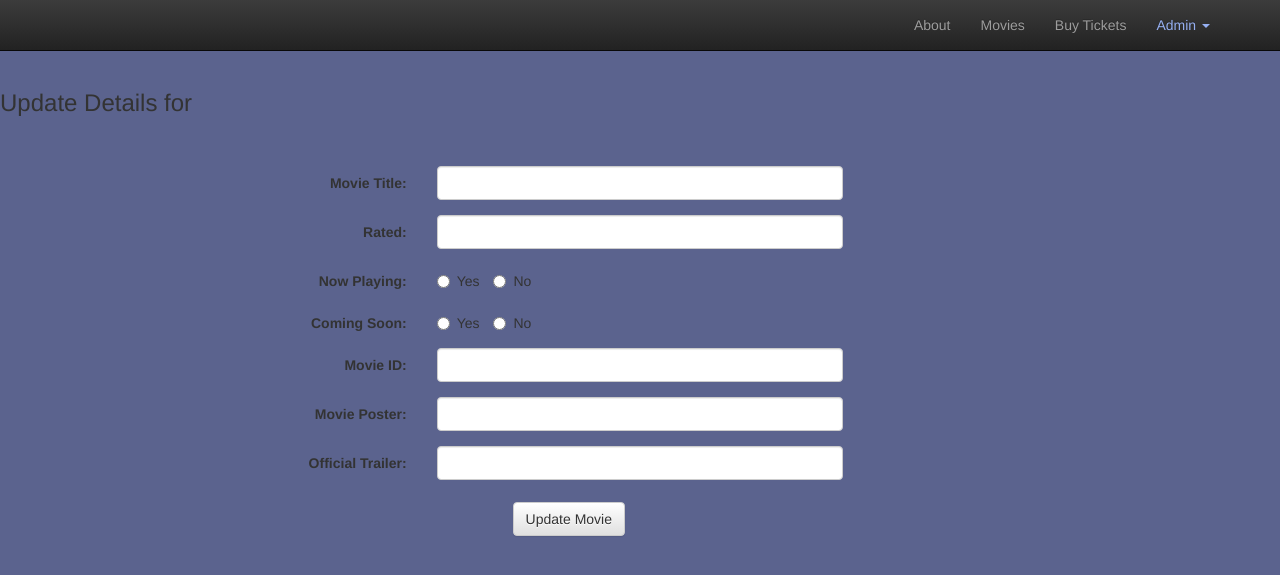
After one commit to KatieUde/rwt_php, a PHP site: template templates/edit_movie.html.twig in a window 1280 px wide. The commit adds this page. Shown: the top 575 px of the page. Run offline with PHP 8.4, Linux system fonts and the light colour scheme; the template is opened without the code that fills it, so the values that code supplies are empty; some libraries are stand-ins or nearby versions.

```diff
--- a/templates/add_movies.html.twig
+++ b/templates/add_movies.html.twig
@@ -7,7 +7,7 @@
 
   <!-- FORM FOR NEW MOVIE CREATION -->
 
-  <form class="form-horizontal" action="/add_movies" method="post">
+  <form class="form-horizontal" action="/movies" method="post">
     <div class="form-group">
       <label for="movie_title" class="col-sm-2 col-sm-offset-2 control-label">Movie Title:</label>
         <div class="col-sm-4">
@@ -89,10 +89,10 @@
               <td class="table_body">{{movie.movie_name}}</td>
               <td class="table_body">{{movie.rating}}</td>
                 <td class="table_body">
-                  <a href="/edit_movie/{{movie.id}}">Edit</a>
+                  <a href="/movie/{{movie.id}}/edit">Edit</a>
                 </td>
                 <td class="table_body">
-                  <a href="/delete_movies/{{movie.id}}">Delete</a>
+                  <a href="/movie/{{movie.id}}/delete">Delete</a>
                 </td>
                 {% endfor %}
             </table>
--- /dev/null
+++ b/templates/edit_movie.html.twig
@@ -0,0 +1,73 @@
+{% extends "layout.html.twig" %}
+
+{% block content %}
+
+<div id="update_movie">
+  <h3>Update Details for {{movie.movie_name}} </h3>
+
+  <br>
+  <br>
+
+  <form class="form-horizontal" action="/movie/{id}/edit" method="post">
+    <div>
+      <input type="hidden" name="id" value="movie.id">
+    </div>
+    <div class="form-group">
+      <label for="movie_title" class="col-sm-2 col-sm-offset-2 control-label">Movie Title:</label>
+        <div class="col-sm-4">
+          <input type="text" class="form-control" name="movie_name" value="{{movie.movie_name}}"></input>
+        </div>
+      </div>
+      <div class="form-group">
+        <label for="rating" class="col-sm-2 col-sm-offset-2 control-label">Rated:</label>
+          <div class="col-sm-4">
+            <input type="text" class="form-control" name="rating" value="{{movie.rating}}"></input>
+          </div>
+        </div>
+      <div class="form-group">
+        <label for="now_playing" class="col-sm-2 col-sm-offset-2 control-label">Now Playing:</label>
+          <div class="col-sm-4">
+            <label class="radio-inline">
+              <input type="radio" class="" name="playing_now" value="{{movie.playing_now}}">Yes</input>
+            </label>
+            <label class="radio-inline">
+              <input type="radio" class="" name="playing_now" value="{{movie.playing_now}}">No</input>
+            </label>
+          </div>
+        </div>
+        <div class="form-group">
+          <label for="coming_soon" class="col-sm-2 col-sm-offset-2 control-label">Coming Soon:</label>
+            <div class="col-sm-4">
+              <label class="radio-inline">
+                <input type="radio" class="" name="upcoming" value="{{movie.upcoming}}">Yes</input>
+              </label>
+              <label class="radio-inline">
+                <input type="radio" class="" name="upcoming" value="{{movie.upcoming}}">No</input>
+              </label>
+            </div>
+          </div>
+        <div class="form-group">
+          <label for="movie_id" class="col-sm-2 col-sm-offset-2 control-label">Movie ID:</label>
+            <div class="col-sm-4">
+              <input type="text" class="form-control" name="omdb_id" value="{{movie.omdb_id}}"></input>
+            </div>
+          </div>
+        <div class="form-group">
+          <label for="movie_poster" class="col-sm-2 col-sm-offset-2 control-label">Movie Poster:</label>
+            <div class="col-sm-4">
+              <input type="text" class="form-control" name="omdb_poster" value="{{movie.omdb_poster}}"></input>
+            </div>
+          </div>
+        <div class="form-group">
+          <label for="official_trailer" class="col-sm-2 col-sm-offset-2 control-label">Official Trailer:</label>
+            <div class="col-sm-4">
+              <input type="text" class="form-control" name="youtube" value="{{movie.youtube}}"></input>
+            </div>
+          </div>
+        <div class="col-sm-6 control-label">
+          <button class="btn btn-default" type="submit" name="submit" value="submit">Update Movie</button>
+        </div>
+      </form>
+    </div>
+
+{% endblock %}
--- /dev/null
+++ b/templates/edit_ticket_detail.html.twig
@@ -0,0 +1,6 @@
+{% extends 'layout.html.twig' %}
+
+{% block content %}
+
+
+{% endblock %}
--- a/templates/header.html.twig
+++ b/templates/header.html.twig
@@ -5,8 +5,8 @@
     <!-- <%= link_to "RW Theatre", '#' %> -->
     <nav>
       <ul class="nav navbar-nav navbar-right">
-        <li class="nav-list"><a href="/about">About</a></li>
-        <li><a href="/movies">Movies</a></li>
+        <li class="nav-list"><a href="#">About</a></li>
+        <li><a href="/movie_list">Movies</a></li>
         <li><a href="#">Buy Tickets</a></li>
         <li class="dropdown">
           <a id="main-drop" class="dropdown-toggle" data-toggle="dropdown" role="button" aria-haspopup="true" aria-expanded="false">Admin <span class="caret"></span></a>
--- a/templates/layout.html.twig
+++ b/templates/layout.html.twig
@@ -32,5 +32,6 @@
           {% block content %}{% endblock %}
 
         {% block footer %}{% endblock %}
+
       </body>
     </html>
--- a/templates/manage_theatre.html.twig
+++ b/templates/manage_theatre.html.twig
@@ -11,10 +11,10 @@
       <div class="row">
         <div class="col-sm-offset-2 col-sm-8">
           <div class="list-group" id="admin-manage-list">
-            <a href="/add_movies" class="list-group-item">Add & Edit Movies</a>
+            <a href="/movies" class="list-group-item">Add & Edit Movies</a>
             <a href="/viewing_rooms" class="list-group-item">Add & Edit Auditoriums</a>
             <a href="/ticket_details" class="list-group-item">Add & Edit Ticket Details</a>
-            <a href="/viewings" class="list-group-item">Add & Edit Viewings</a>
+            <a href="/movie_times" class="list-group-item">Add & Edit Viewings</a>
           </div>
         </div>
       </div>
--- a/templates/ticket_details.html.twig
+++ b/templates/ticket_details.html.twig
@@ -48,7 +48,7 @@
             <td class="table_body">{{ticket_detail.ticket_style}}</td>
             <td class="table_body">{{ticket_detail.ticket_cost}}</td>
               <td class="table_body">
-                <a href="{{ '/edit_ticket_details' }}">Edit</a>
+                <a href="/ticket_detail/{{ticket_detail.id}}/edit">Edit</a>
               </td>
               <td class="table_body">
                 <a href=">{{ '/delete_ticket_details' }}">Delete</a>
--- a/templates/viewing_rooms.html.twig
+++ b/templates/viewing_rooms.html.twig
@@ -48,10 +48,10 @@
             <td class="table_body">{{viewing_room.room_number}}</td>
             <td class="table_body">{{viewing_room.seat_max}}</td>
               <td class="table_body">
-                <a href="{{ '/edit_viewing_rooms' }}">Edit</a>
+                <a href="/viewing_room/{{viewing_room.id}}/edit">Edit</a>
               </td>
               <td class="table_body">
-                <a href=">{{ '/delete_viewing_rooms' }}">Delete</a>
+                <a href="/viewing_room/{{viewing_room.id}}/delete">Delete</a>
               </td>
               {% endfor %}
           </table>
--- a/web/css/main.css
+++ b/web/css/main.css
@@ -23,7 +23,7 @@ a.drop-list {
   text-align: center;
 }
 
-#main-page-movies {
+.main-page-movies {
   text-align: center;
 }
 
```
Also changed, not shown: src/controllers.php (+46 -7 lines), templates/edit_movies.html.twig (deleted, +0 -13 lines), templates/edit_viewing_room.html.twig (added, +37 -0 lines), templates/movies.html.twig (+15 -6 lines), templates/viewings.html.twig (added, +53 -0 lines).
